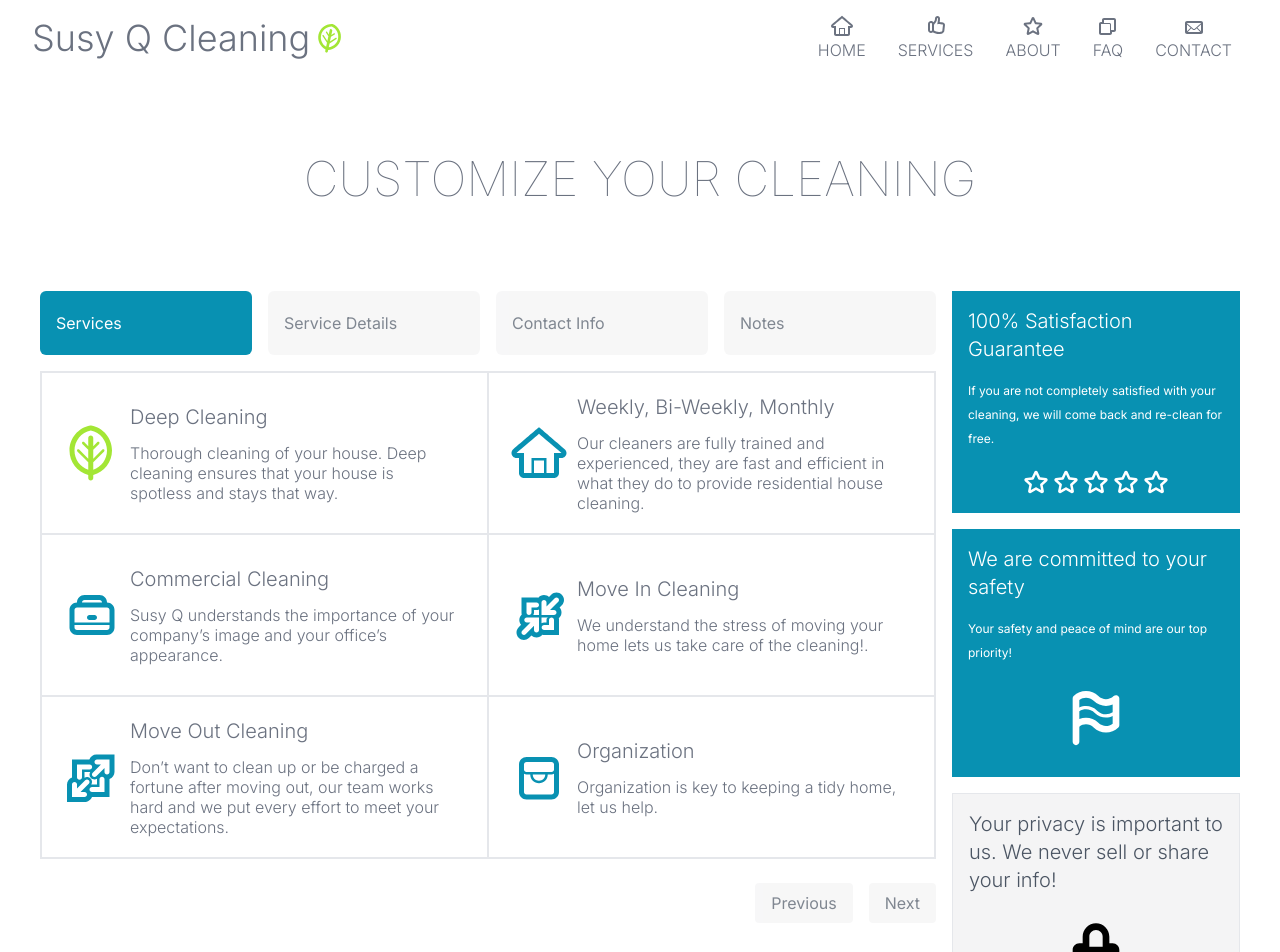
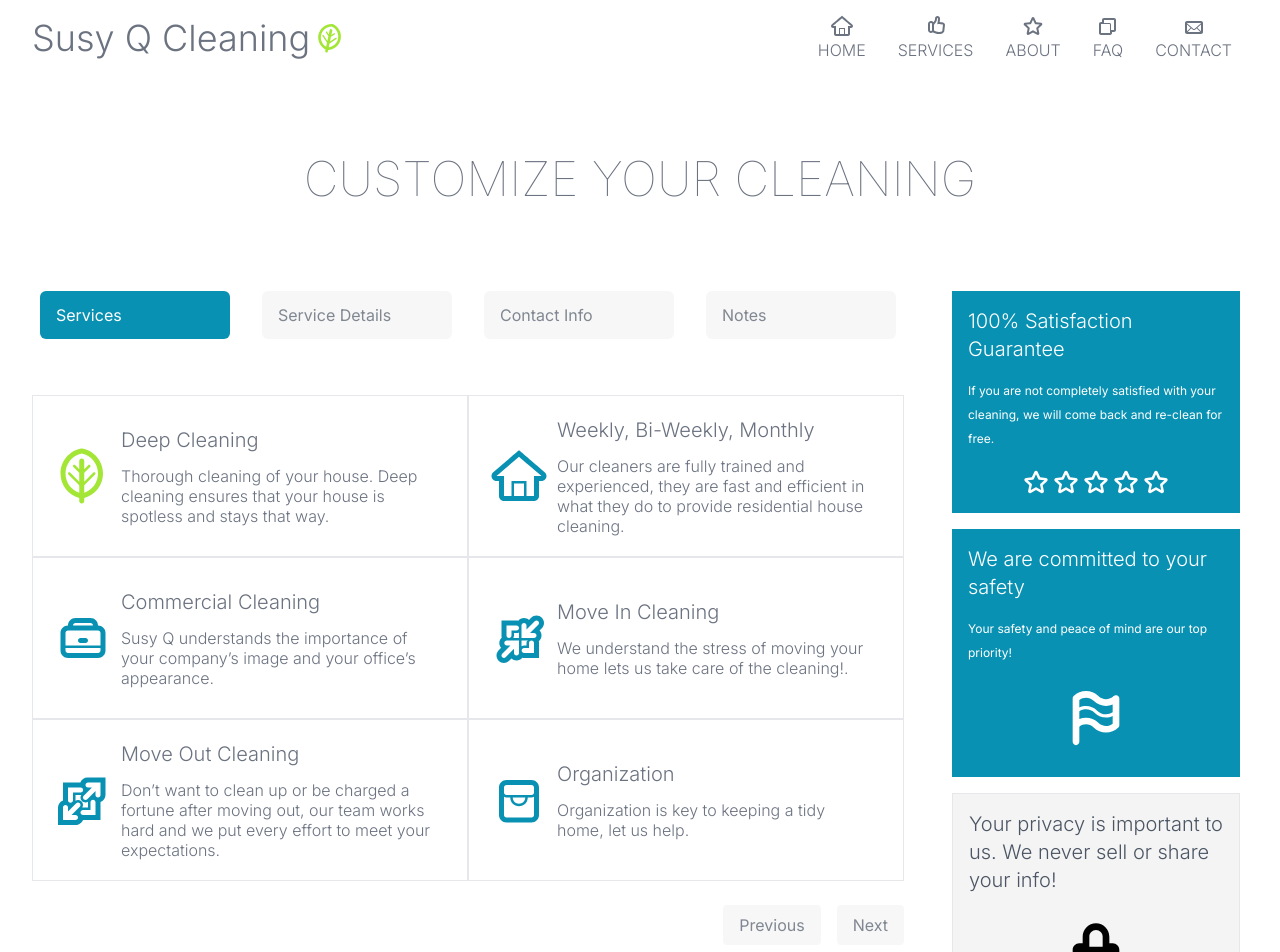
Before and after one commit to oscar-ct/susyq, a Next.js app: page /schedule in a window 1280 px wide. Shown: the top 952 px of the page. Built offline with nearby package versions, Linux system fonts and the light colour scheme.

Commit message:
minor style update, moved error messages to top

```diff
--- a/src/components/ScheduleForm.jsx
+++ b/src/components/ScheduleForm.jsx
@@ -14,16 +14,27 @@ const ScheduleForm = () => {
     const { tabs, activeTab, serviceSubmitted } = useContext(GlobalContext);
 
     return (
-        <div className={"min-h-[34rem]"}>
-            <div className="w-full flex h-20">
+        <div className={"min-h-[34rem] lg:pr-10"}>
+            <div className="w-full flex gap-2 md:gap-4 h-16">
                 {
                     tabs?.map((tab, index) => {
                         return <ScheduleFormTab tabName={tab.name} key={index} id={tab.id} disabled={tab.disabled} error={tab.error}/>
                     })
                 }
             </div>
-            <div className={"p-2 h-full"}>
-                <div className={`${serviceSubmitted ? "" : "border"} h-full`}>
+            <div className={"py-2 h-full w-full md:py-2"}>
+                <div className={"h-8 mb-2 flex justify-center items-center"}>
+                    {
+                        tabs.map((tab) => {
+                            if (tab.error && activeTab === tab.id) {
+                                return (
+                                    <div key={tab.id} className={"text-center leading-4 text-red-500 font-semibold"}>{tab.errorMsg}</div>
+                                )
+                            }
+                        })
+                    }
+                </div>
+                <div className={`${serviceSubmitted || activeTab === 0 ? "" : "border"} h-full`}>
                     {
                         activeTab === 0 ? <ScheduleFormPanelService/> : activeTab === 1 ?
                             <ScheduleFormPanelDetails/> : activeTab === 2 ? <ScheduleFormPanelContact/> :
@@ -31,16 +42,16 @@ const ScheduleForm = () => {
                     }
                 </div>
             </div>
-            <div className={"w-full flex items-end justify-end pt-4 px-2 gap-4"}>
-                {
-                    tabs.map((tab) => {
-                        if (tab.error && activeTab === tab.id) {
-                            return (
-                                <span key={tab.id} className={"flex-grow text-center leading-4 md:text-xl text-red-500 font-semibold"}>{tab.errorMsg}</span>
-                            )
-                        }
-                    })
-                }
+            <div className={"w-full flex items-end justify-center pt-4 gap-4 md:justify-end"}>
+                {/*{*/}
+                {/*    tabs.map((tab) => {*/}
+                {/*        if (tab.error && activeTab === tab.id) {*/}
+                {/*            return (*/}
+                {/*                <span key={tab.id} className={"flex-grow text-center leading-4 md:text-xl text-red-500 font-semibold"}>{tab.errorMsg}</span>*/}
+                {/*            )*/}
+                {/*        }*/}
+                {/*    })*/}
+                {/*}*/}
                 <ServiceFormButtons/>
             </div>
         </div>
```
